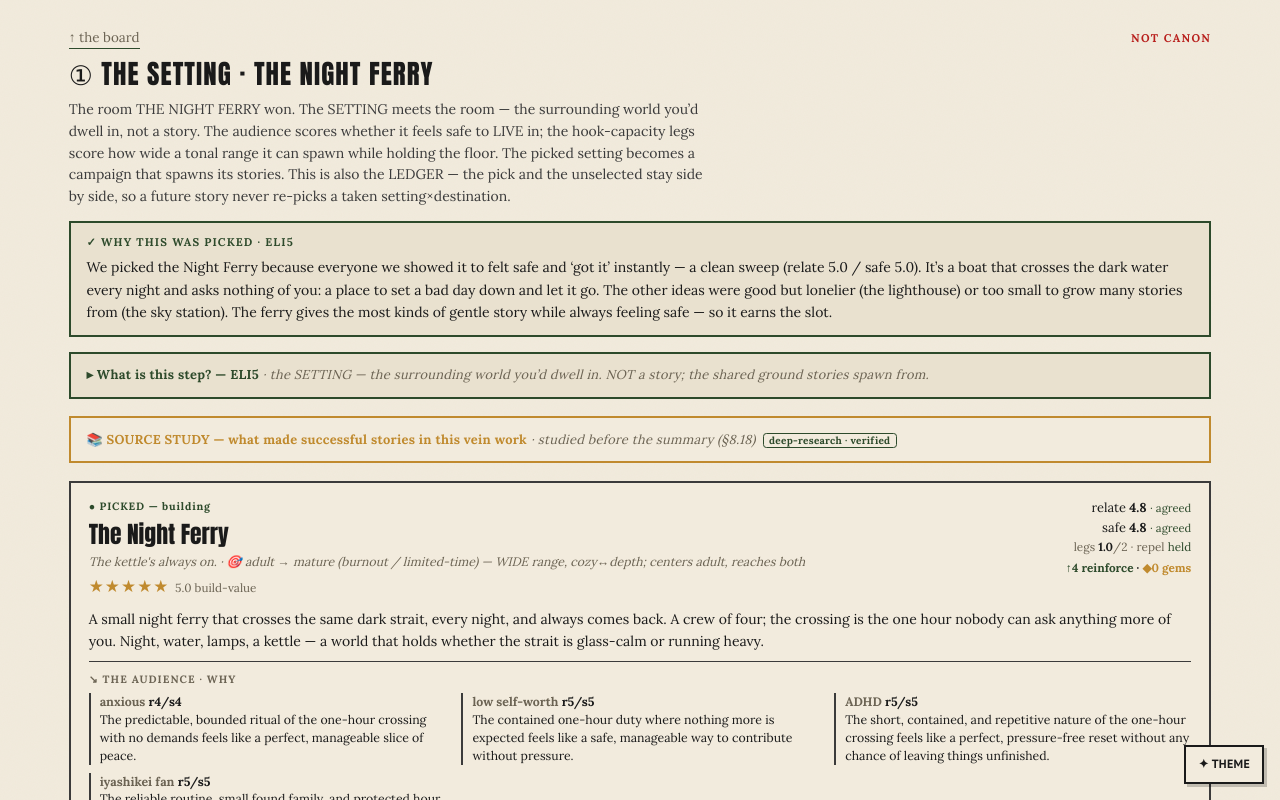
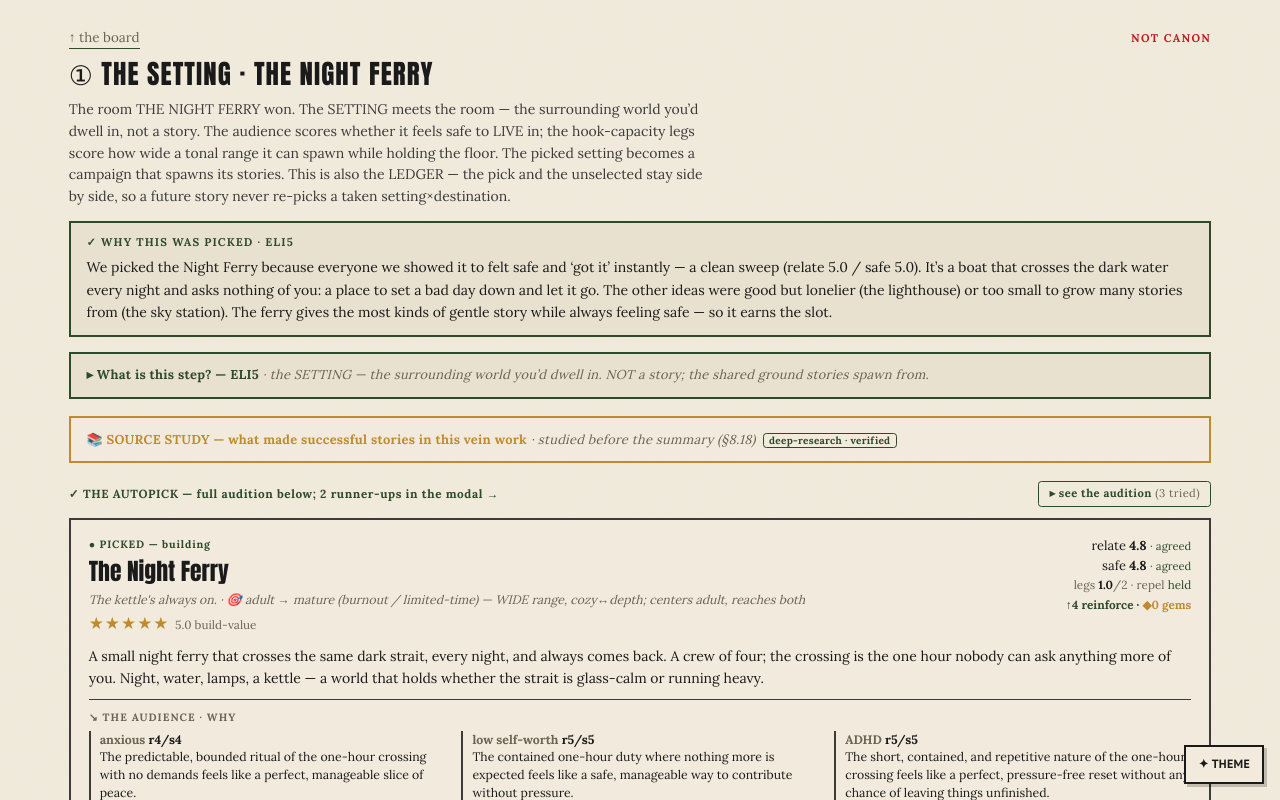
Before and after one commit to cybervaldez/myliar-website, a Next.js app: page /auditions/ferry/concept in a window 1280 px wide. Shown: the top 800 px of the page. Built offline with nearby package versions, Linux system fonts and the light colour scheme.

Commit message:
deploy: sync website/ from monorepo @ ce7589e

```diff
--- a/app/auditions/Scrubber.tsx
+++ b/app/auditions/Scrubber.tsx
@@ -468,7 +468,7 @@ export function ScenesBuild({ d }: { d: ScenesT }) {
 // THE AUDITION PEEK — the autopick stays the headline; this opens the AUDITION PROCESS (the alternatives
 // that weren't picked + why the winner won) in a MODAL, so the other choices are inspectable WITHOUT
 // polluting the main view. Reusable across every step.
-export type AuditionCand = { name: string; fit?: string; note?: string; picked?: boolean };
+export type AuditionCand = { name: string; fit?: string; note?: string; detail?: string; mono?: boolean; picked?: boolean };
 export function AuditionPeek({ label, candidates, why, gatedBy }: { label: string; candidates: AuditionCand[]; why?: string; gatedBy?: string }) {
   const [open, setOpen] = useState(false);
   const fitCol = (f?: string) => (f === "strong" ? forest : f === "off" || f === "weak" ? "var(--spot-red)" : amber);
@@ -492,6 +492,7 @@ export function AuditionPeek({ label, candidates, why, gatedBy }: { label: strin
                     {c.picked && <span style={{ fontSize: 9.5, color: forest, fontWeight: 700, whiteSpace: "nowrap" }}>✓ AUTOPICKED</span>}
                   </div>
                   {c.note && <div style={{ color: soft, fontSize: 11, marginTop: 1 }}>{c.note}</div>}
+                  {c.detail && <div style={{ color: ink, fontSize: c.mono ? 9.5 : 11, marginTop: 4, lineHeight: c.mono ? 1.35 : 1.5, whiteSpace: c.mono ? "pre" : "pre-line", fontFamily: c.mono ? "ui-monospace, Menlo, monospace" : undefined, overflowX: c.mono ? "auto" : undefined, borderTop: `1px solid ${soft}`, paddingTop: 4 }}>{c.detail}</div>}
                 </div>
               ))}
             </div>
--- a/app/auditions/StepBoard.tsx
+++ b/app/auditions/StepBoard.tsx
@@ -4,6 +4,7 @@
 // the audience WHY · the legs' forward notes), then prev/next nav. §8.10/§8.17: no pick — strengths
 // reinforce, gems fix.
 import { type Item, type StepData, type Read, type SourceStudy, TARGET, PLABEL, starStr, reason, avg, spread, legKeys, getLeg, legMean, star } from "./score";
+import { AuditionPeek } from "./Scrubber";
 
 type Nav = { href: string; label: string } | null;
 
@@ -18,14 +19,20 @@ const STATUS: Record<string, { txt: string; col: string }> = {
 
 export type Primer = { tldr: string; whatFor: string; impact: string; howToChoose: string; mechanic?: string; craft?: string };
 
-export default function StepBoard({ stepLabel, intro, whyPicked, primer, prepend, sourceStudy, data, items, carried, status, reference, prev, next }: {
+export default function StepBoard({ stepLabel, intro, whyPicked, primer, prepend, sourceStudy, data, items, carried, status, reference, prev, next, pickedKey, gatedBy }: {
   stepLabel: string; intro: string; whyPicked?: { text?: string; pending?: boolean }; primer?: Primer; prepend?: React.ReactNode; sourceStudy?: SourceStudy; data: StepData; items: Item[];
   carried?: { step: string; lines: string[] }[]; status?: Record<string, string>;
-  reference?: { campaign: string; label: string; title: string; star: number }[]; prev?: Nav; next?: Nav;
+  reference?: { campaign: string; label: string; title: string; star: number }[]; prev?: Nav; next?: Nav; pickedKey?: string; gatedBy?: string;
 }) {
   const LEGK = legKeys(data);
   const get = (p: string, i: number) => (data.results[p] || []).find((r) => r.index === i);
   const navLink = (n: Nav, dir: string) => n ? <a href={n.href} style={{ color: forest, fontWeight: 700, textDecoration: "none" }}>{dir === "prev" ? "← " : ""}{n.label}{dir === "next" ? " →" : ""}</a> : <span style={{ color: margin }}>{dir === "prev" ? "← back" : "next: tbd →"}</span>;
+  // PICK-FIRST: when the pick is known, only the PICKED candidate gets its full section; the runner-ups
+  // collapse into the "see the audition" modal (no context pollution). Otherwise all show (fallback).
+  const sorted = items.slice().sort((a, b) => star(data, b.idx) - star(data, a.idx));
+  const pickedItem = pickedKey ? sorted.find((it) => it.key === pickedKey) : undefined;
+  const shown = pickedItem ? sorted.filter((it) => it.key === pickedKey) : sorted;
+  const auditionCands = pickedItem ? sorted.map((it) => ({ name: it.title, fit: `${star(data, it.idx).toFixed(1)}★`, note: it.sub, detail: it.body, mono: it.mono, picked: it.key === pickedKey })) : [];
 
   return (
     <main className="aud-main" style={{ padding: "24px 20px 80px" }}>
@@ -116,7 +123,13 @@ export default function StepBoard({ stepLabel, intro, whyPicked, primer, prepend
         </div>
       )}
 
-      {items.slice().sort((a, b) => star(data, b.idx) - star(data, a.idx)).map((it) => {
+      {pickedItem && (
+        <div style={{ display: "flex", justifyContent: "space-between", alignItems: "center", gap: 8, flexWrap: "wrap", margin: "0 0 10px" }}>
+          <span style={{ fontFamily: "var(--theme-body)", fontSize: 10.5, fontWeight: 700, letterSpacing: ".05em", color: forest }}>✓ THE AUTOPICK — full audition below; {auditionCands.length - 1} runner-up{auditionCands.length - 1 === 1 ? "" : "s"} in the modal →</span>
+          <AuditionPeek label={stepLabel.replace(/^[①②③④⑤⑥•]\s*/, "").replace(/ ·.*/, "")} candidates={auditionCands} why={whyPicked?.text} gatedBy={gatedBy} />
+        </div>
+      )}
+      {shown.map((it) => {
         const i = it.idx, sr = spread(data, i, "relate"), ss = spread(data, i, "feelsSafe"), lm = legMean(data, i), thr = get("thrill_seeker", i), repelHeld = !thr?.wouldPlay;
         const nLB = LEGK.filter((e) => getLeg(data, e, i)?.canBuild === "load-bearing").length;
         const nGem = (LEGK.length - nLB) + TARGET.filter((p) => (get(p, i)?.feelsSafe ?? 5) < 4 || (get(p, i)?.relate ?? 5) < 3).length + (repelHeld ? 0 : 1);
--- a/app/auditions/[campaign]/[step]/page.tsx
+++ b/app/auditions/[campaign]/[step]/page.tsx
@@ -125,6 +125,10 @@ export default async function CampaignStepPage({ params }: { params: Promise<{ c
     prepend = <Scrubber scenes={raw.scenes} groups={groups} richest={rich} picked={pick} note={raw.worldbuild?.note} />;
   }
 
+  const pickedKey = step === "concept" ? c.pick : undefined;
+  const fct = c.steps.pilot as unknown as { targetAge?: { range: number[]; band: string }; genre?: { name: string }; culture?: { name: string } } | undefined;
+  const gateStr = fct ? ([fct.targetAge && `🎯 ${fct.targetAge.range?.[0]}–${fct.targetAge.range?.[1]} ${fct.targetAge.band ?? ""}`.trim(), fct.genre && `📐 ${fct.genre.name}`, fct.culture && `🎨 ${fct.culture.name}`].filter(Boolean).join(" · ") || undefined) : undefined;
+
   return (
     <StepBoard
       stepLabel={`${stepNo(step)} ${stepLabel(step)} · ${c.label}`}
@@ -140,6 +144,8 @@ export default async function CampaignStepPage({ params }: { params: Promise<{ c
       reference={crossRef(campaign, step)}
       prev={prev}
       next={next}
+      pickedKey={pickedKey}
+      gatedBy={gateStr}
     />
   );
 }
```
